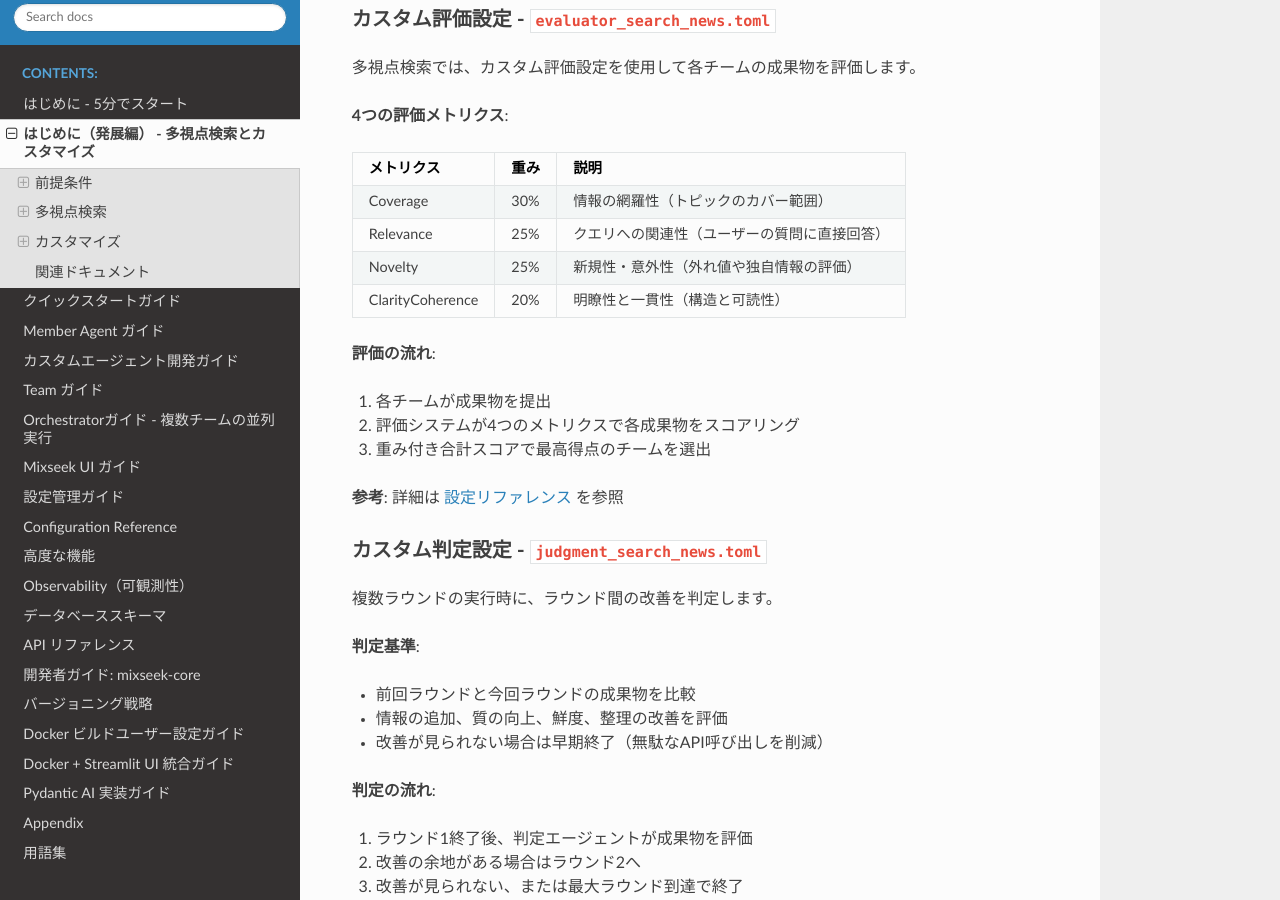
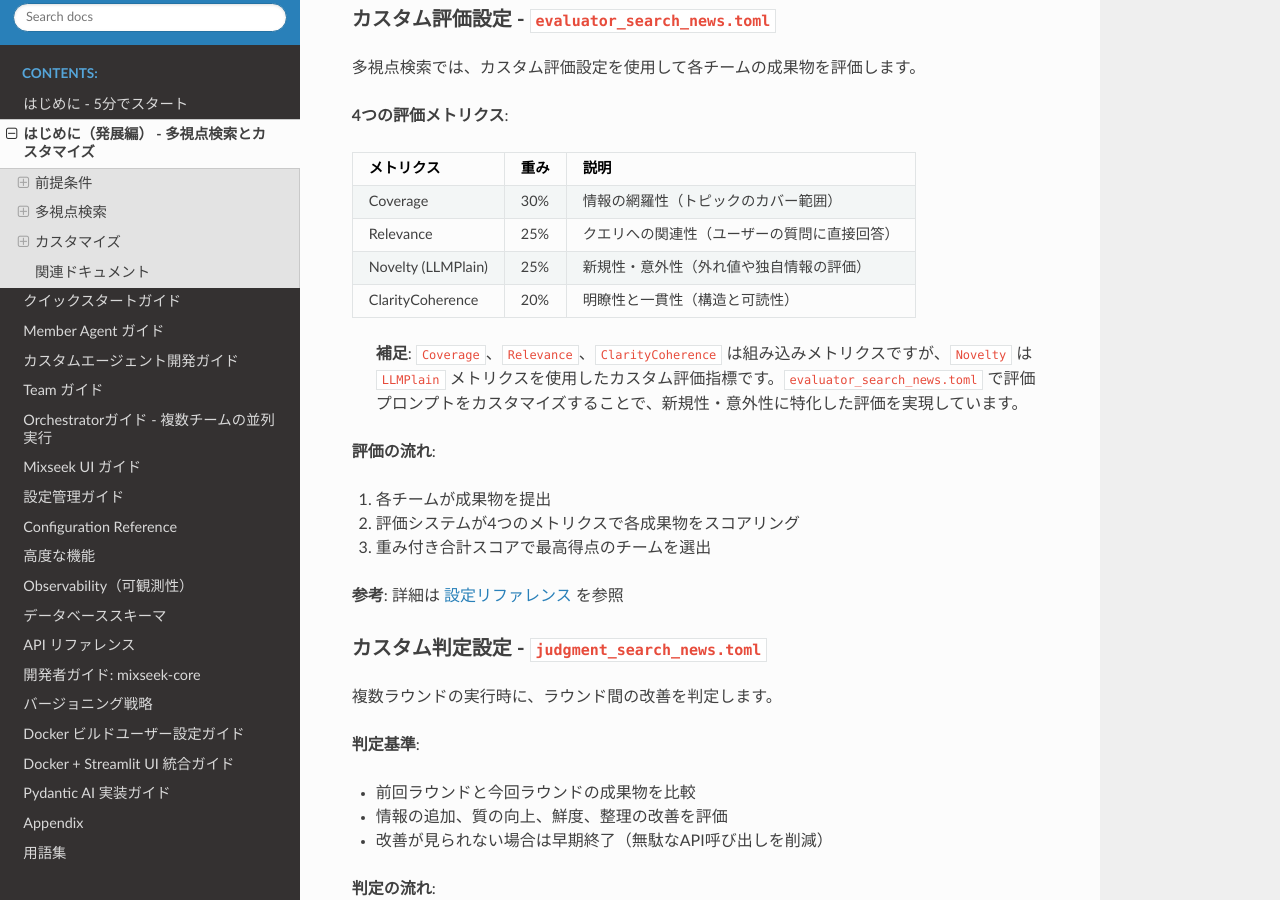
Before and after one commit to mixseek/mixseek-core, a Sphinx documentation site: the page built from docs/getting-started-advanced.md, in a window 1280 px wide and 900 px high, scrolled down 2361 px. Built offline with Sphinx 7.4.7 and the Read the Docs theme 3.1.0, drawn with Linux system fonts in a browser that asks for light colours.

Commit message:
docs: clarify that Novelty is a LLMPlain-based custom metric
Updated documentation to explicitly indicate that Novelty is a custom
evaluation metric implemented using the LLMPlain metric, not a built-in
metric. This clarifies the confusion identified in issue #82.

Changes:
- docs/getting-started.md: Added note under evaluation step
- docs/getting-started-advanced.md: Updated metric table and added explanation
- CHANGELOG.md: Clarified Novelty as LLMPlain-based in release notes
- specs/005-command/spec.md: Updated FR-007 requirement description
- specs/005-command/quickstart.md: Clarified metric description

Fixes #82

Co-Authored-By: Claude Sonnet 4.5 <noreply@anthropic.com>

```diff
--- a/docs/getting-started-advanced.md
+++ b/docs/getting-started-advanced.md
@@ -95,8 +95,10 @@ mixseek exec \
 |-----------|------|------|
 | Coverage | 30% | 情報の網羅性（トピックのカバー範囲） |
 | Relevance | 25% | クエリへの関連性（ユーザーの質問に直接回答） |
-| Novelty | 25% | 新規性・意外性（外れ値や独自情報の評価） |
+| Novelty (LLMPlain) | 25% | 新規性・意外性（外れ値や独自情報の評価） |
 | ClarityCoherence | 20% | 明瞭性と一貫性（構造と可読性） |
+
+> **補足**: `Coverage`、`Relevance`、`ClarityCoherence` は組み込みメトリクスですが、`Novelty` は `LLMPlain` メトリクスを使用したカスタム評価指標です。`evaluator_search_news.toml` で評価プロンプトをカスタマイズすることで、新規性・意外性に特化した評価を実現しています。
 
 **評価の流れ**:
 1. 各チームが成果物を提出
```
Also changed, not shown: CHANGELOG.md (+1 -1 lines), docs/getting-started.md (+1 -0 lines), specs/005-command/quickstart.md (+1 -1 lines), specs/005-command/spec.md (+1 -1 lines).
